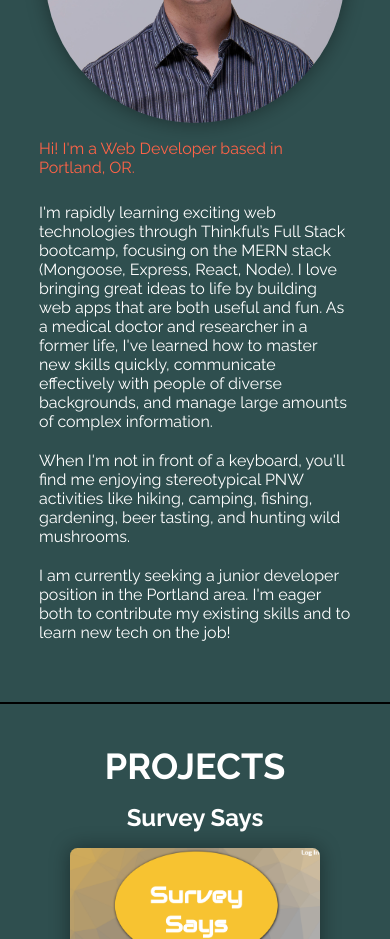
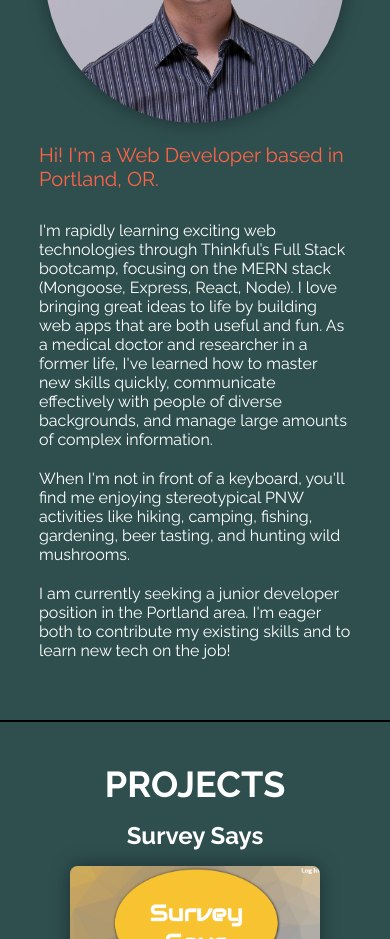
Before and after one commit to fastlain/portfolio, a React (Create React App) app: page / in a window 390 px wide. Shown: the part 1120-2059 px from the top of the page. Built offline with nearby package versions, Linux system fonts and the light colour scheme.

Commit message:
Adjust font size for .tagLine

```diff
--- a/src/About.module.css
+++ b/src/About.module.css
@@ -28,6 +28,7 @@
 }
 
 .tagLine {
+    font-size: 2vw;
     color: tomato;
 }
 
@@ -47,3 +48,15 @@
         max-width: 700px;
     }
 }
+
+@media (min-width: 1600px) {
+    .tagLine {
+        font-size: 32px;
+    }
+}
+
+@media (max-width: 1000px) {
+    .tagLine {
+        font-size: 20px
+    }
+}
```
